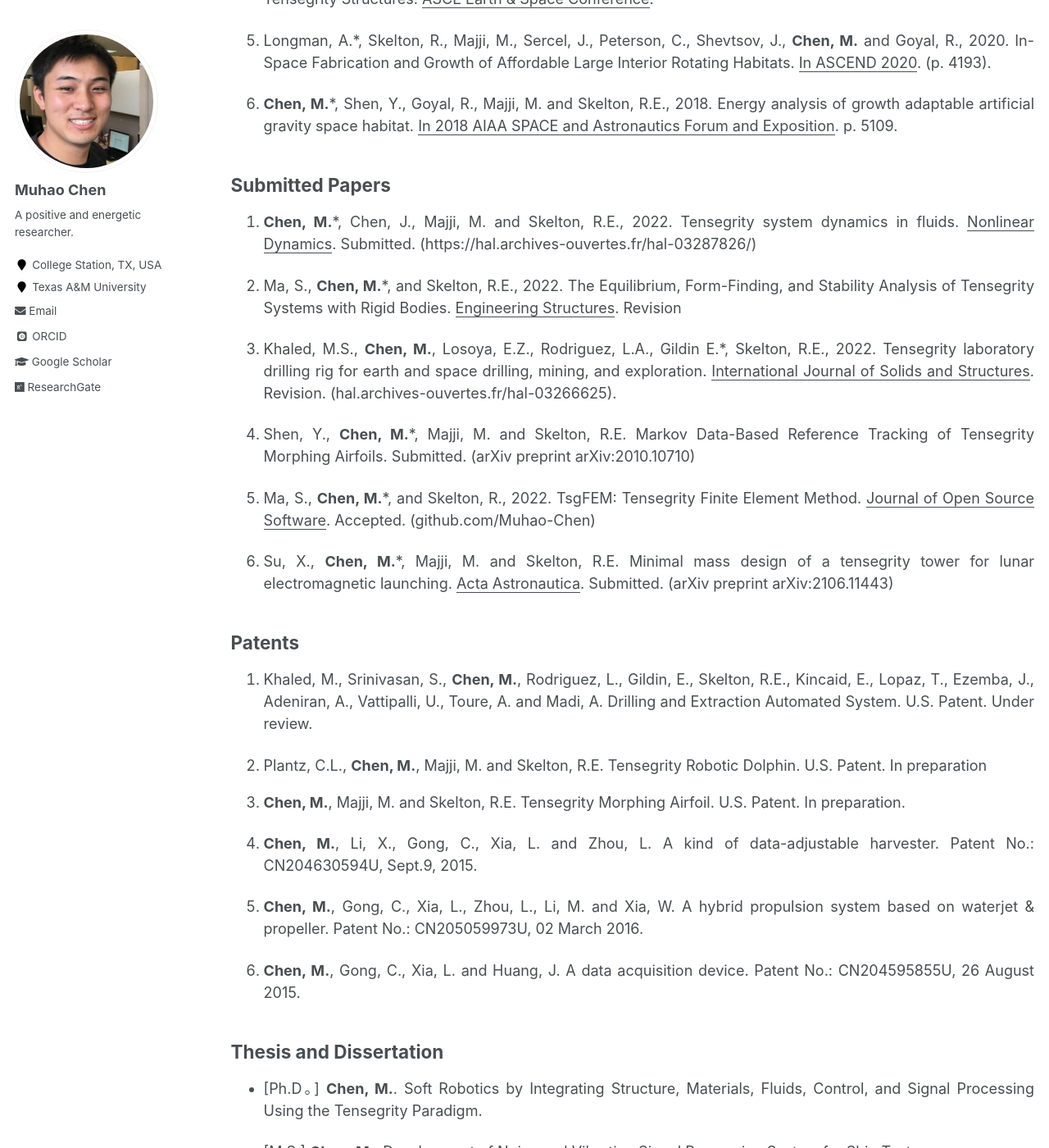
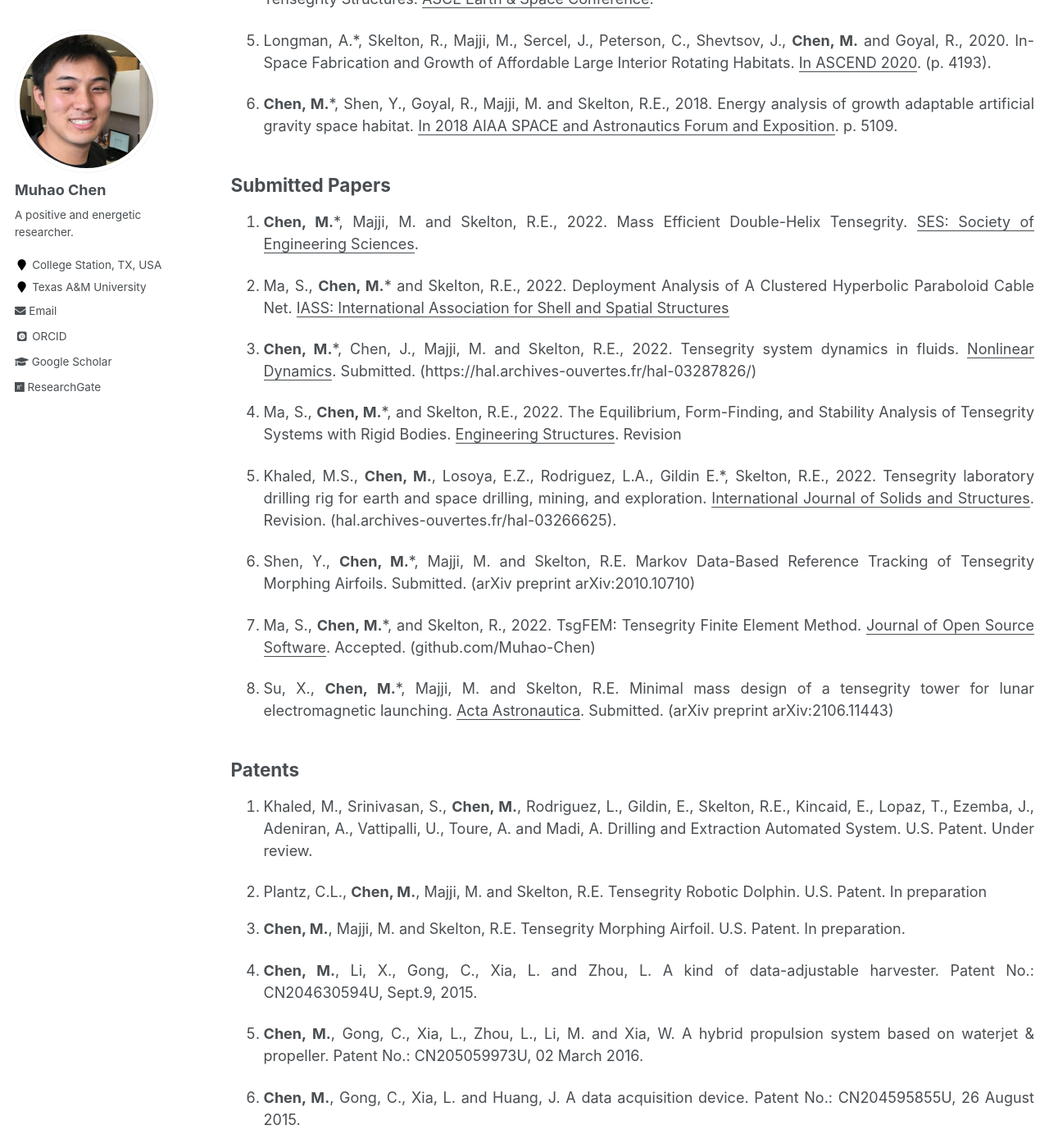
Before and after one commit to Muhao-Chen/muhao-chen.github.io, a Jekyll site: the page built from _pages/publication.md, in a window 1280 px wide and 1400 px high, scrolled down 1543 px. Shown: the whole window at 82% size. Built offline with Jekyll 4.4.1, drawn with Linux system fonts in a browser that asks for light colours; some web fonts are replaced.

Commit message:
Update publication.md

```diff
--- a/_pages/publication.md
+++ b/_pages/publication.md
@@ -48,6 +48,10 @@ His citation profile is in [Google Scholar](https://scholar.google.com/citations
 1. **Chen, M.***, Shen, Y., Goyal, R., Majji, M. and Skelton, R.E., 2018. Energy analysis of growth adaptable artificial gravity space habitat. <u>In 2018 AIAA SPACE and Astronautics Forum and Exposition</u>. p. 5109.
 
 ## Submitted Papers
+1. **Chen, M.***, Majji, M. and Skelton, R.E., 2022. Mass Efficient Double-Helix Tensegrity. <u>SES: Society of Engineering Sciences</u>.
+
+1. Ma, S., **Chen, M.*** and Skelton, R.E., 2022. Deployment Analysis of A Clustered Hyperbolic Paraboloid Cable Net. <u>IASS: International Association for Shell and Spatial Structures</u>
+
 1. **Chen, M.***, Chen, J., Majji, M. and Skelton, R.E., 2022. Tensegrity system dynamics in fluids. <u>Nonlinear Dynamics</u>. Submitted. (https://hal.archives-ouvertes.fr/hal-03287826/)
 
 1. Ma, S., **Chen, M.***, and Skelton, R.E., 2022. The Equilibrium, Form-Finding, and Stability Analysis of Tensegrity Systems with Rigid Bodies. <u>Engineering Structures</u>. Revision
@@ -73,7 +77,7 @@ His citation profile is in [Google Scholar](https://scholar.google.com/citations
 1. **Chen, M.**, Gong, C., Xia, L. and Huang, J. A data acquisition device. Patent No.: CN204595855U, 26 August 2015.
 
 ## Thesis and Dissertation
-- [Ph.D。] **Chen, M.**. Soft Robotics by Integrating Structure, Materials, Fluids, Control, and Signal Processing Using the Tensegrity Paradigm.
+- [Ph.D.] **Chen, M.**. Soft Robotics by Integrating Structure, Materials, Fluids, Control, and Signal Processing Using the Tensegrity Paradigm.
 
 - [M.S.] **Chen, M.**. Development of Noise and Vibration Signal Processing System for Ship Tests.
 
```
